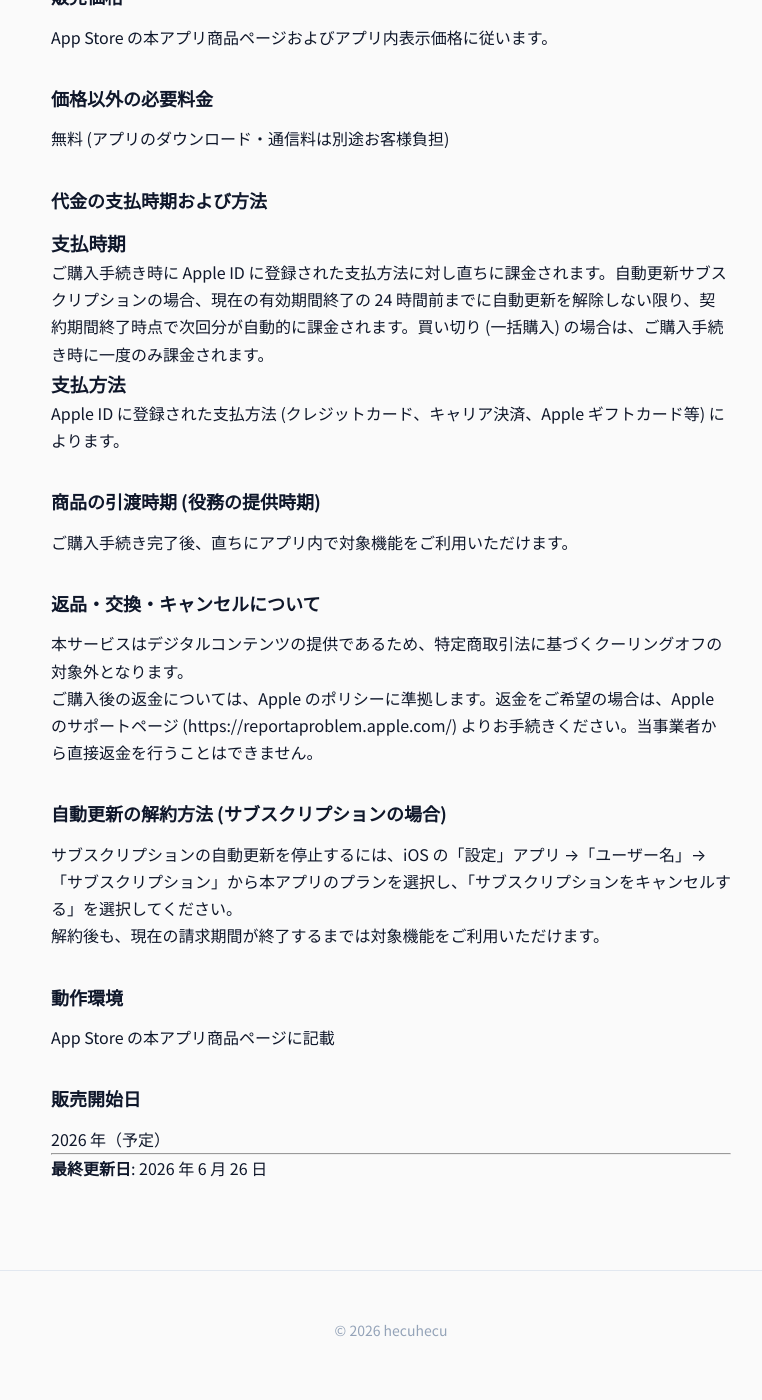
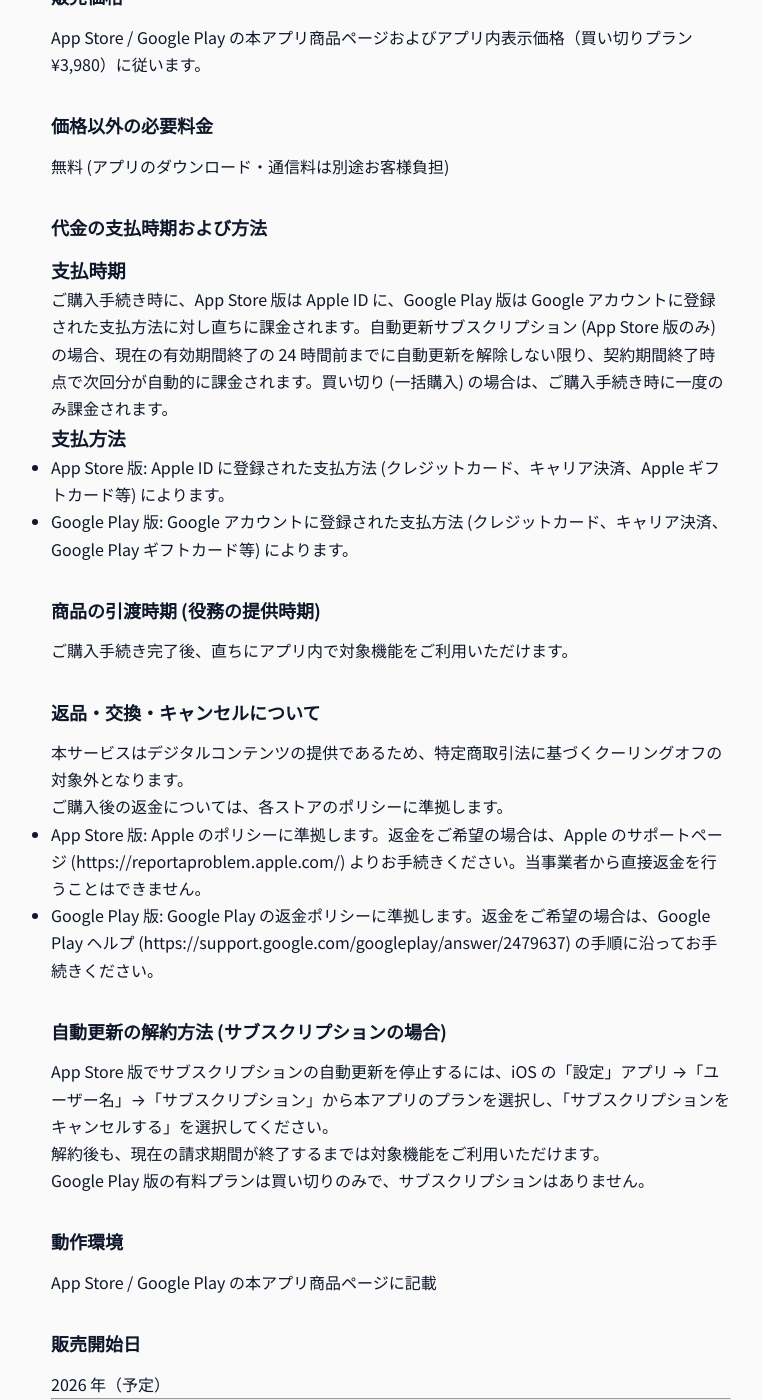
Before and after one commit to hecuhecu/hecuhecu.github.io, a Jekyll site: the page built from apps/timeline-maker/tokushoho.md, in a window 1280 px wide and 1400 px high, scrolled down 736 px. Shown: the whole window, without its empty margins (249-1011 px from the left). Built offline with Jekyll 4.4.1, drawn with Linux system fonts in a browser that asks for light colours; some of the changed text lies outside the part shown.

Commit message:
timeline-maker 法務ページを Google Play 版の配信に合わせて更新
- 支払い・支払方法・返金・購入管理を App Store 版 / Google Play 版で併記
- 特商法に Google Play の販売 URL・価格表示場所 (買い切り ¥3,980)・返金手続きを追記
- プライバシーポリシーに Google Play 課金と AdMob (IDFA/Android 広告 ID・ATT・広告 ID のリセット方法・同意フォーム) を記載
- サポートの端末情報例と解約手順に Android を併記
- 改定日を 2026-10-09 に更新

Co-Authored-By: Claude Opus 5.5 (1M context) <noreply@anthropic.com>

```diff
--- a/apps/timeline-maker/tokushoho.md
+++ b/apps/timeline-maker/tokushoho.md
@@ -27,11 +27,11 @@ hecuhecu5@gmail.com
 
 ## 販売 URL
 
-App Store の本アプリ「年表メーカー」配信ページ
+App Store / Google Play の本アプリ「年表メーカー」配信ページ
 
 ## 販売価格
 
-App Store の本アプリ商品ページおよびアプリ内表示価格に従います。
+App Store / Google Play の本アプリ商品ページおよびアプリ内表示価格（買い切りプラン ¥3,980）に従います。
 
 ## 価格以外の必要料金
 
@@ -41,11 +41,12 @@ App Store の本アプリ商品ページおよびアプリ内表示価格に従
 
 ### 支払時期
 
-ご購入手続き時に Apple ID に登録された支払方法に対し直ちに課金されます。自動更新サブスクリプションの場合、現在の有効期間終了の 24 時間前までに自動更新を解除しない限り、契約期間終了時点で次回分が自動的に課金されます。買い切り (一括購入) の場合は、ご購入手続き時に一度のみ課金されます。
+ご購入手続き時に、App Store 版は Apple ID に、Google Play 版は Google アカウントに登録された支払方法に対し直ちに課金されます。自動更新サブスクリプション (App Store 版のみ) の場合、現在の有効期間終了の 24 時間前までに自動更新を解除しない限り、契約期間終了時点で次回分が自動的に課金されます。買い切り (一括購入) の場合は、ご購入手続き時に一度のみ課金されます。
 
 ### 支払方法
 
-Apple ID に登録された支払方法 (クレジットカード、キャリア決済、Apple ギフトカード等) によります。
+- App Store 版: Apple ID に登録された支払方法 (クレジットカード、キャリア決済、Apple ギフトカード等) によります。
+- Google Play 版: Google アカウントに登録された支払方法 (クレジットカード、キャリア決済、Google Play ギフトカード等) によります。
 
 ## 商品の引渡時期 (役務の提供時期)
 
@@ -55,17 +56,22 @@ Apple ID に登録された支払方法 (クレジットカード、キャリア
 
 本サービスはデジタルコンテンツの提供であるため、特定商取引法に基づくクーリングオフの対象外となります。
 
-ご購入後の返金については、Apple のポリシーに準拠します。返金をご希望の場合は、Apple のサポートページ (https://reportaproblem.apple.com/) よりお手続きください。当事業者から直接返金を行うことはできません。
+ご購入後の返金については、各ストアのポリシーに準拠します。
+
+- App Store 版: Apple のポリシーに準拠します。返金をご希望の場合は、Apple のサポートページ (https://reportaproblem.apple.com/) よりお手続きください。当事業者から直接返金を行うことはできません。
+- Google Play 版: Google Play の返金ポリシーに準拠します。返金をご希望の場合は、Google Play ヘルプ (https://support.google.com/googleplay/answer/2479637) の手順に沿ってお手続きください。
 
 ## 自動更新の解約方法 (サブスクリプションの場合)
 
-サブスクリプションの自動更新を停止するには、iOS の「設定」アプリ →「ユーザー名」→「サブスクリプション」から本アプリのプランを選択し、「サブスクリプションをキャンセルする」を選択してください。
+App Store 版でサブスクリプションの自動更新を停止するには、iOS の「設定」アプリ →「ユーザー名」→「サブスクリプション」から本アプリのプランを選択し、「サブスクリプションをキャンセルする」を選択してください。
 
 解約後も、現在の請求期間が終了するまでは対象機能をご利用いただけます。
 
+Google Play 版の有料プランは買い切りのみで、サブスクリプションはありません。
+
 ## 動作環境
 
-App Store の本アプリ商品ページに記載
+App Store / Google Play の本アプリ商品ページに記載
 
 ## 販売開始日
 
@@ -73,4 +79,4 @@ App Store の本アプリ商品ページに記載
 
 ---
 
-**最終更新日**: 2026 年 6 月 26 日
+**最終更新日**: 2026 年 10 月 9 日
```
Also changed, not shown: apps/timeline-maker/privacy.md (+26 -3 lines), apps/timeline-maker/support.md (+8 -4 lines), apps/timeline-maker/terms.md (+5 -5 lines).
